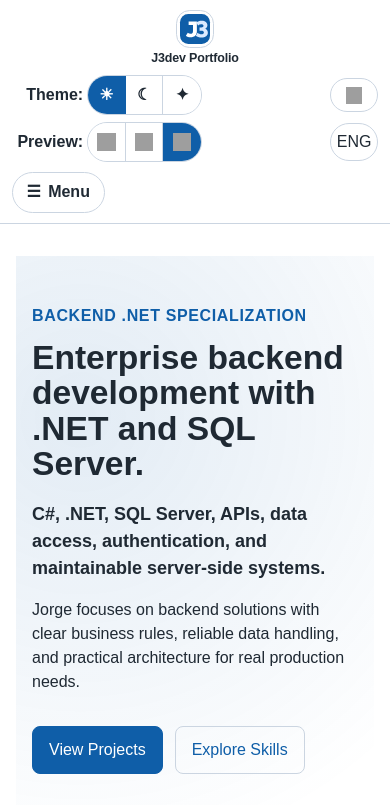
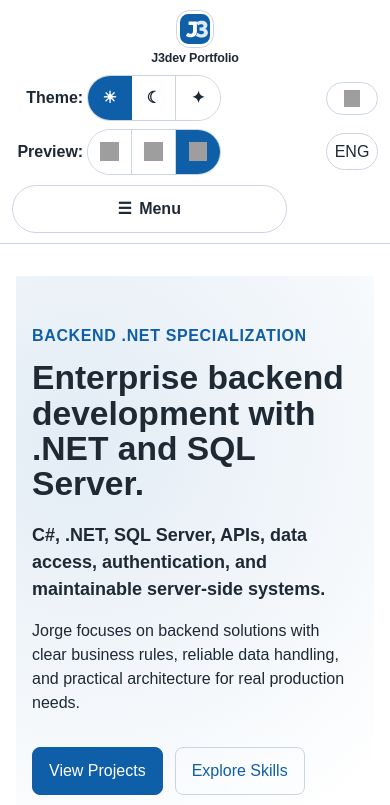
Before and after one commit to jorgejaimes085GH/J3dev-portfolio, an Angular app: page / in a window 390 px wide. Shown: the top 805 px of the page. Built offline with nearby package versions, Linux system fonts and the light colour scheme; grey boxes are pictures that could not be loaded.

Commit message:
Improve mobile header touch targets

```diff
--- a/src/app/layout/theme-switcher/theme-switcher.scss
+++ b/src/app/layout/theme-switcher/theme-switcher.scss
@@ -84,3 +84,15 @@
   background: var(--app-link-color);
   border-color: var(--app-link-color);
 }
+
+@media (max-width: 480px) {
+  .theme-switcher__button {
+    min-width: 44px;
+    min-height: 44px;
+  }
+}
+
+:host-context(.site-header-shell--preview-mobile) .theme-switcher__button {
+  min-width: 44px;
+  min-height: 44px;
+}
--- a/src/app/layout/viewport-switcher/viewport-switcher.scss
+++ b/src/app/layout/viewport-switcher/viewport-switcher.scss
@@ -80,3 +80,15 @@
   background: var(--app-link-color);
   font-weight: 700;
 }
+
+@media (max-width: 480px) {
+  .viewport-switcher__button {
+    min-width: 44px;
+    min-height: 44px;
+  }
+}
+
+:host-context(.site-header-shell--preview-mobile) .viewport-switcher__button {
+  min-width: 44px;
+  min-height: 44px;
+}
--- a/src/styles.scss
+++ b/src/styles.scss
@@ -1348,6 +1348,19 @@ app-navbar .site-nav__menu-toggle:focus-visible {
 @media (max-width: 480px) {
   app-navbar .site-nav.site-nav .site-nav__menu-toggle {
     display: inline-flex;
+    width: 75%;
+    max-width: 320px;
+    min-height: 48px;
+  }
+
+  app-navbar .site-header__pin-toggle {
+    min-width: 44px;
+    min-height: 44px;
+  }
+
+  app-navbar .site-header__language-toggle {
+    min-width: 52px;
+    min-height: 44px;
   }
 
   app-navbar .site-nav.site-nav .site-nav__list {
@@ -1389,8 +1402,25 @@ app-navbar .site-nav__menu-toggle:focus-visible {
   }
 }
 
+app-navbar.site-header-shell--preview-mobile .site-header__tools {
+  grid-template-columns: minmax(0, 1fr) auto;
+}
+
+app-navbar.site-header-shell--preview-mobile .site-header__pin-toggle {
+  min-width: 44px;
+  min-height: 44px;
+}
+
+app-navbar.site-header-shell--preview-mobile .site-header__language-toggle {
+  min-width: 52px;
+  min-height: 44px;
+}
+
 app-navbar .site-nav--preview-mobile.site-nav .site-nav__menu-toggle {
   display: inline-flex;
+  width: 75%;
+  max-width: 320px;
+  min-height: 48px;
 }
 
 app-navbar .site-nav--preview-mobile.site-nav .site-nav__list {
```
